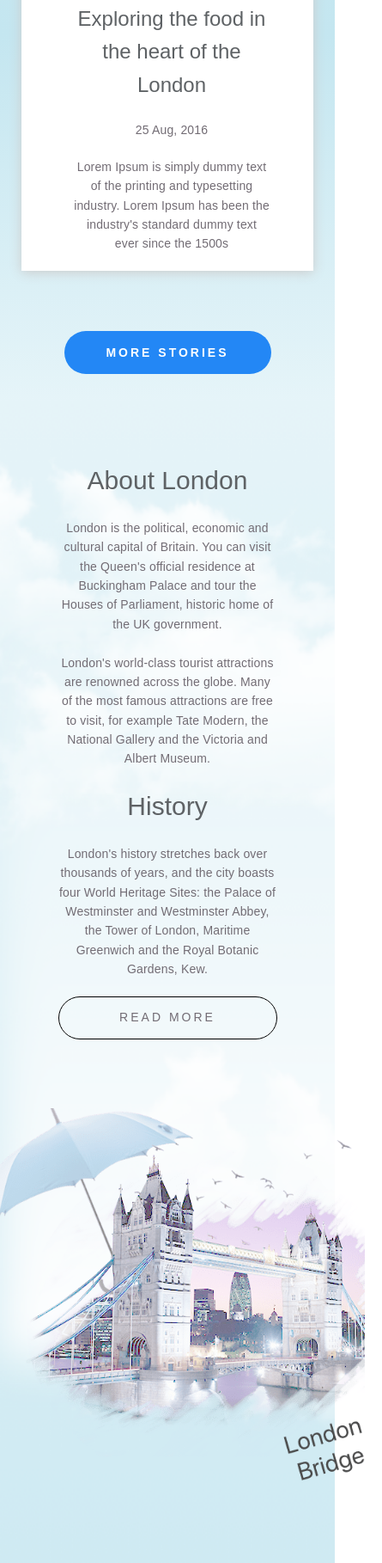
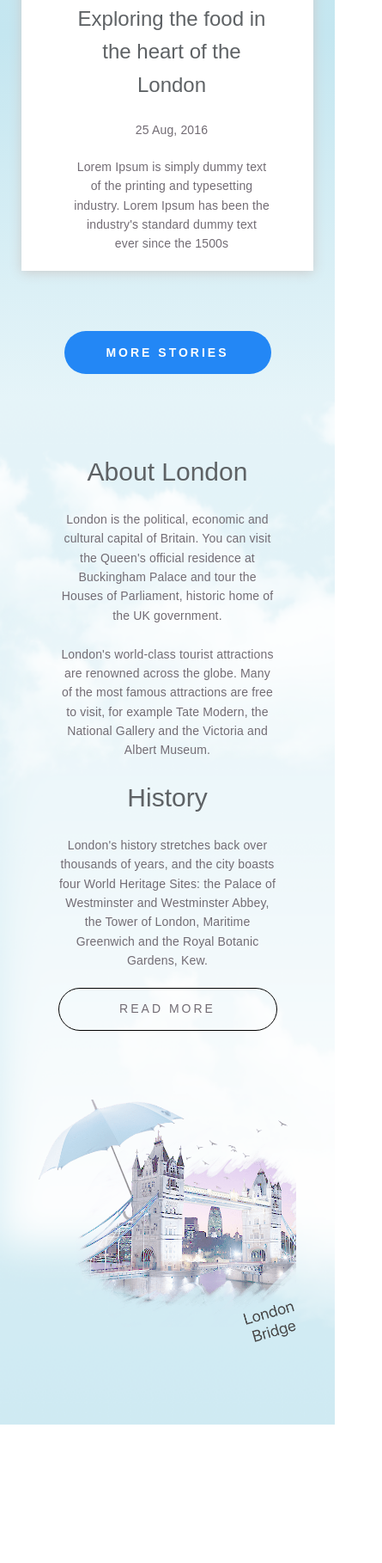
Before and after one commit to davedove86/Explore-The-City, a plain HTML site: page index.html in a window 390 px wide. Shown: the part 3643-5461 px from the top of the page at 86% size, 445 px wide, since content can reach past the window. After the commit the page ends 5300 px from the top, so only its background shows below. Drawn offline with Linux system fonts and the light colour scheme.

Commit message:
reduce london bridge image for mobiles

```diff
--- a/assets/css/4-pages/_home.sass
+++ b/assets/css/4-pages/_home.sass
@@ -193,7 +193,7 @@
         display: flex
         flex-wrap: wrap
         justify-content: center
-        padding: 10px 50px 50px 50px
+        padding: 0px 50px 50px 50px
 
         // Flex item
         .about-item
@@ -238,4 +238,4 @@
             @media (max-width: 550px)
                     // Reduce london bridge image size
                     img
-                        max-width: 300px
+                        width: 300px
```
Also changed, not shown: assets/css/main.css.
